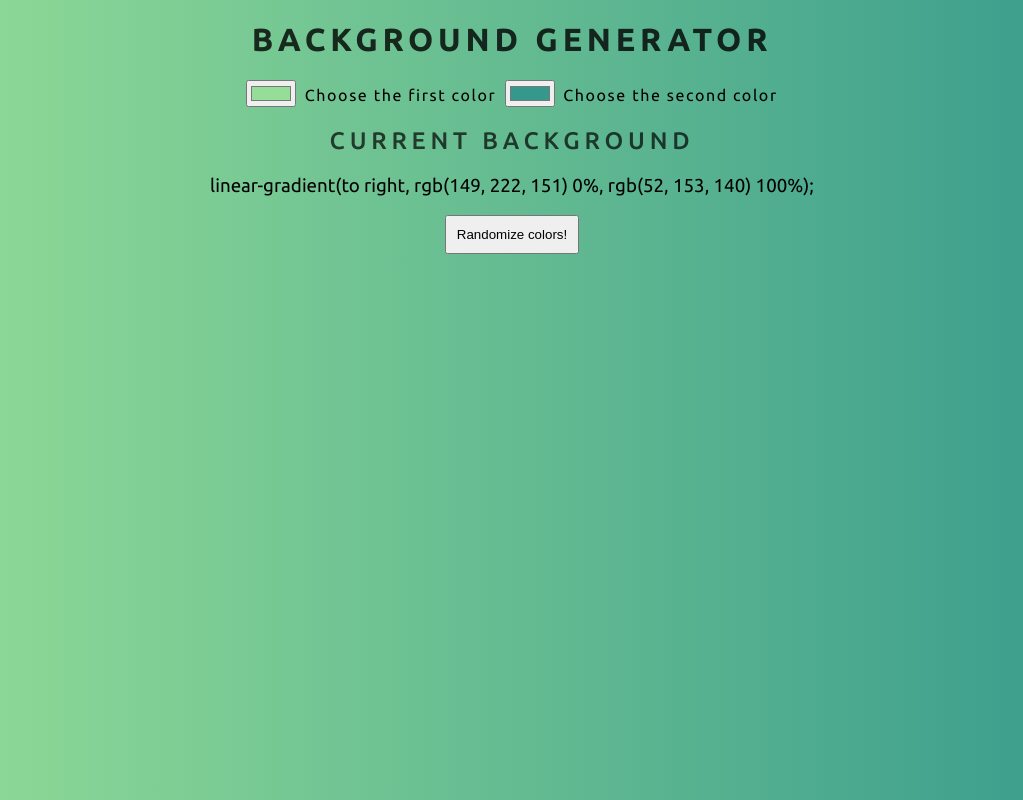
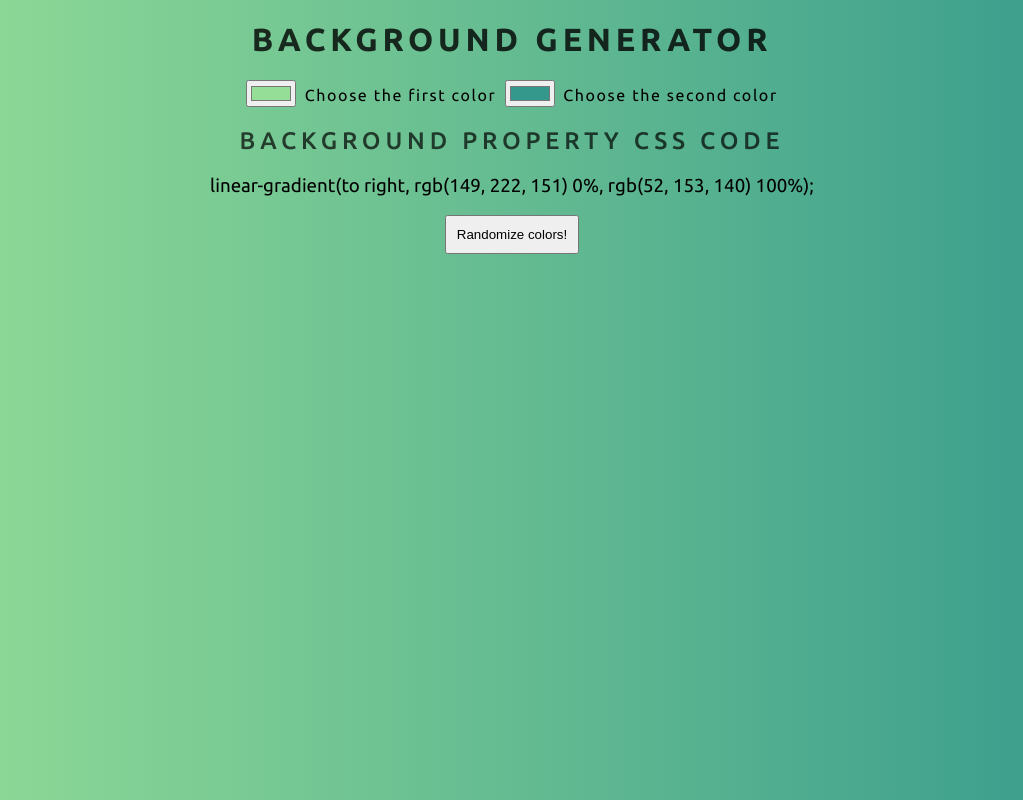
Before and after one commit to Kykuy/bg-generator, a plain HTML site: page index.html in a window 1280 px wide. Shown: the whole page, without its empty margins (128-1151 px from the left). Drawn offline with Linux system fonts and the light colour scheme.

Commit message:
Change text

```diff
--- a/index.html
+++ b/index.html
@@ -17,7 +17,7 @@
     <input type="color" name="color2" id="color2" value="#34998c">
     <label for="color2">Choose the second color</label>
 
-    <h2 class="aux_title">Current background</h2>
+    <h2 class="aux_title">Background property CSS code</h2>
     <h3 class="output"></h3>
 
     <button class="randomize">Randomize colors!</button>
```
